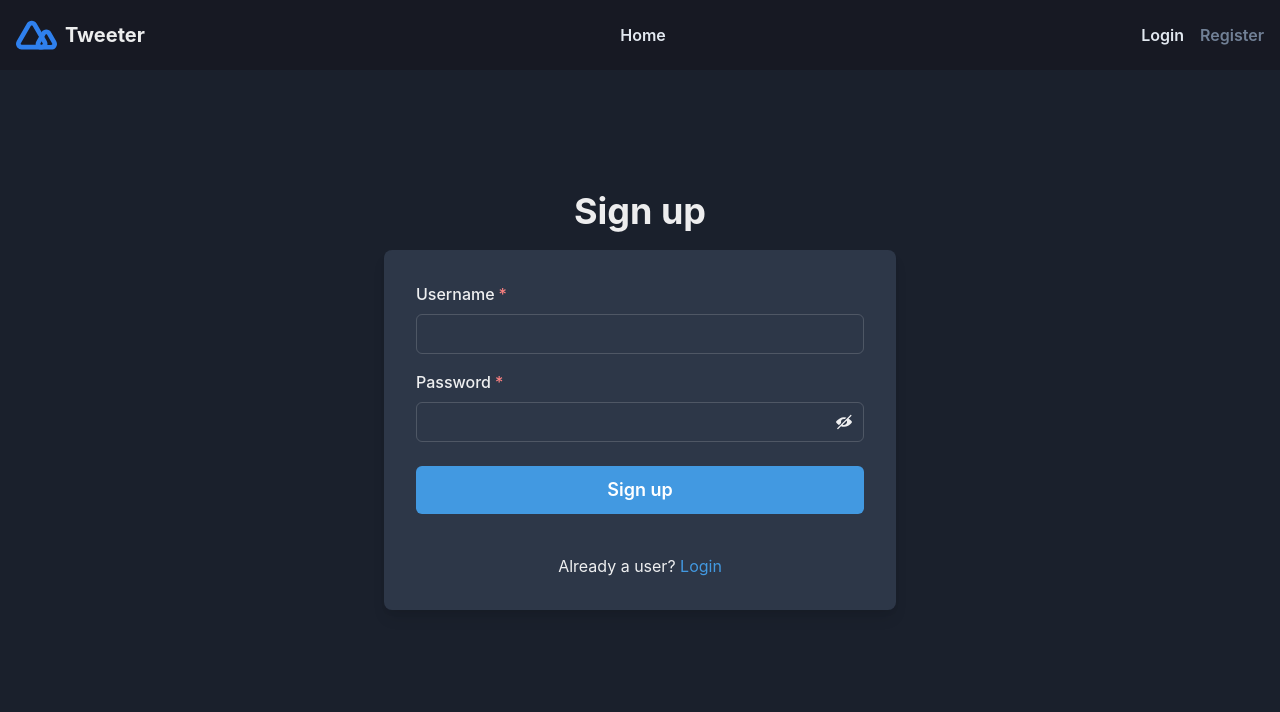
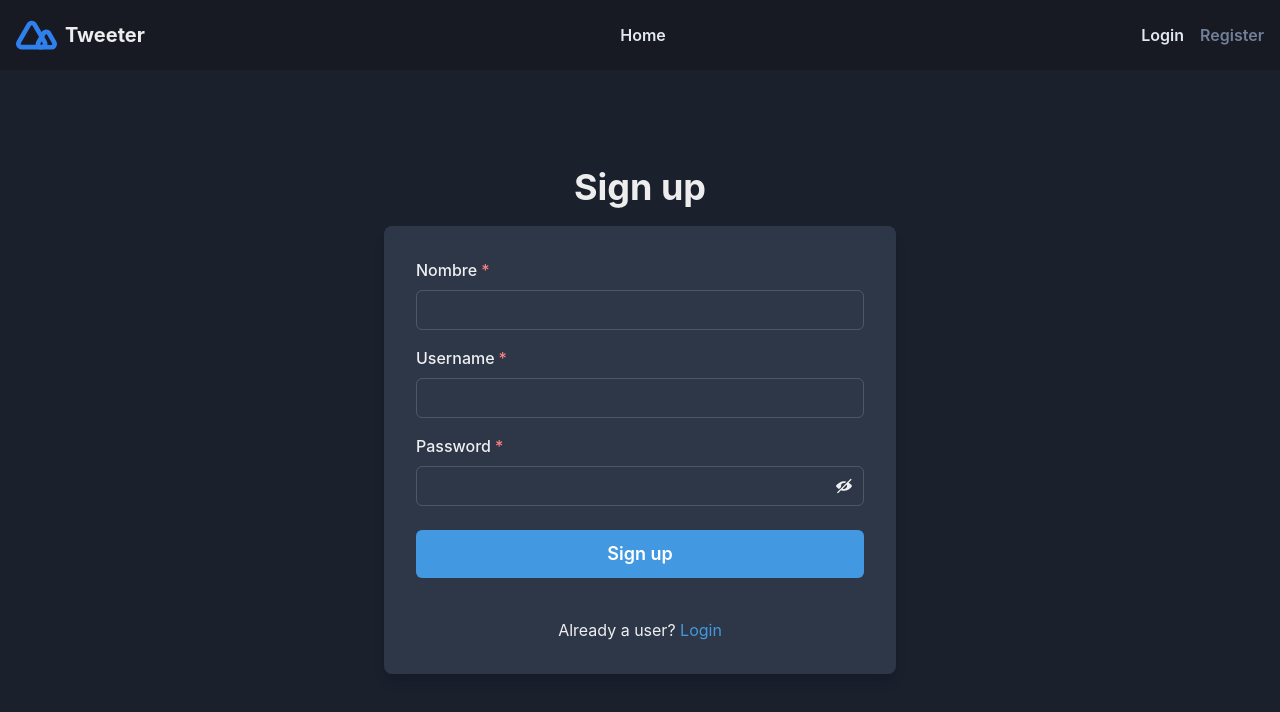
Before and after one commit to jruizsilva/twitter-clon-devchallenges, a React (Vite) app: page /register in a window 1280 px wide. Shown: the top 712 px of the page. Built offline with nearby package versions, Linux system fonts and the light colour scheme.

Commit message:
center form login and register

```diff
--- a/src/pages/LoginPage/LoginPage.tsx
+++ b/src/pages/LoginPage/LoginPage.tsx
@@ -49,7 +49,7 @@ export function LoginPage() {
       alignItems={'center'}
       bg={useColorModeValue('gray.50', 'gray.800')}
       justifyContent={'center'}
-      minH={'calc(100vh - 140px)'}
+      minH={'calc(100vh - 100px)'}
     >
       <Stack
         as={'form'}
--- a/src/pages/RegisterPage/RegisterPage.tsx
+++ b/src/pages/RegisterPage/RegisterPage.tsx
@@ -25,7 +25,7 @@ export function RegisterPage() {
       alignItems={'center'}
       bg={useColorModeValue('gray.50', 'gray.800')}
       justifyContent={'center'}
-      minH={'calc(100vh - 140px)'}
+      minHeight={'calc(100vh - 100px)'}
     >
       <Stack
         alignItems={'center'}
@@ -47,7 +47,11 @@ export function RegisterPage() {
           w={'full'}
         >
           <Stack spacing={4}>
-            <FormControl isRequired id='email'>
+            <FormControl isRequired id='name'>
+              <FormLabel>Nombre</FormLabel>
+              <Input type='text' />
+            </FormControl>
+            <FormControl isRequired id='username'>
               <FormLabel>Username</FormLabel>
               <Input type='text' />
             </FormControl>
```
